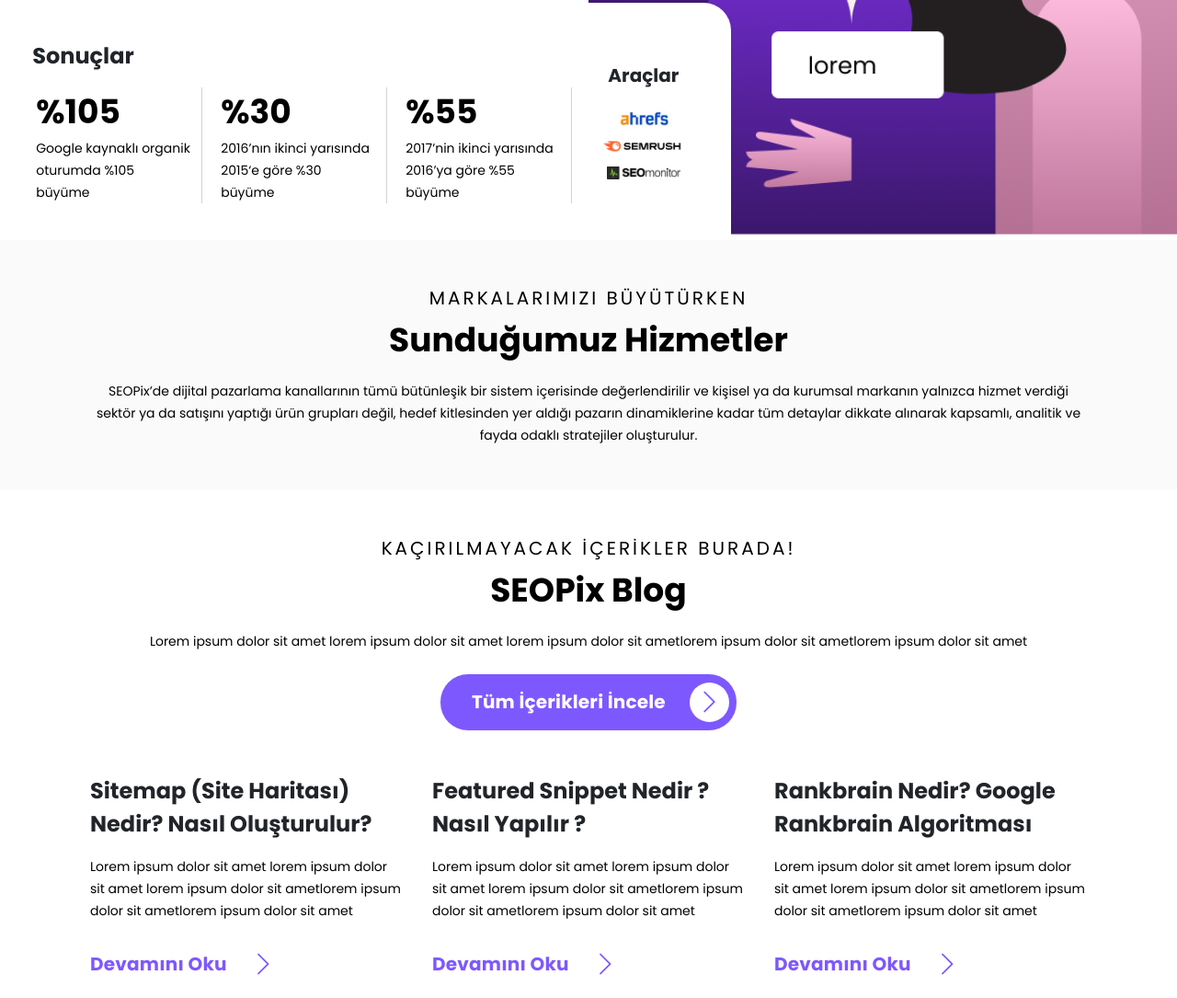
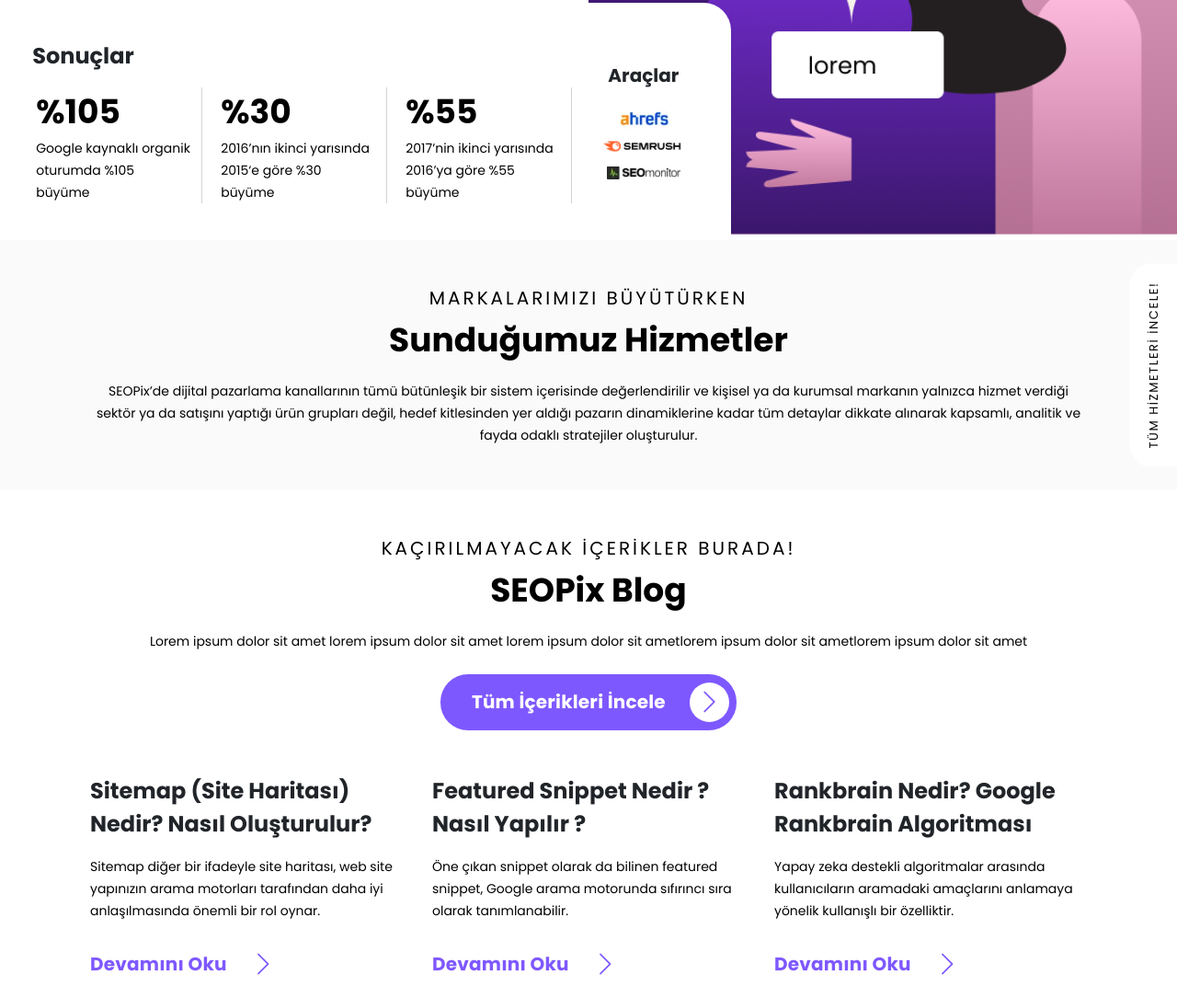
Before and after one commit to Cengizhnx/SEOPix, a plain HTML site: page index.html in a window 1280 px wide. Shown: the part 1727-2812 px from the top of the page at 92% size. Drawn offline with nearby package versions, Linux system fonts and the light colour scheme.

Commit message:
footer fix

```diff
--- a/assets/css/style.css
+++ b/assets/css/style.css
@@ -259,6 +259,26 @@ body {
 
 #services {
   background-color: var(--color-secondary);
+  position: relative;
+}
+.all-services {
+  position: absolute;
+  top: 50%;
+  right: -84.5px;
+  transform: translateY(-50%) rotate(-90deg);
+  text-decoration: none;
+  font-size: 13px;
+  font-weight: 400;
+  letter-spacing: 0.12em;
+  text-align: center;
+  color: #000;
+  background-color: #fff;
+  padding: 16px 20px;
+  border-radius: 22.67px 22.67px 0px 0px;
+}
+.all-services:hover {
+  background-color: var(--color-light-purple);
+  color: #fff;
 }
 
 #offer {
@@ -267,7 +287,6 @@ body {
   position: relative;
   margin-bottom: -175px;
 }
-
 #offer > div > div > .bold-title {
   line-height: 42px;
   width: 72%;
@@ -275,7 +294,6 @@ body {
 #offer > div > div > .plain-text {
   width: 60%;
 }
-
 #offer > div > form {
   border-radius: 30px;
   background-color: #fff;
@@ -300,8 +318,8 @@ body {
 textarea.form-control {
   resize: none;
 }
+
 /* Footer */
-
 footer {
   padding-top: 250px;
   background-color: var(--color-footer);
@@ -482,6 +500,9 @@ footer > div > hr {
   #offer > div > form {
     padding: 20px;
   }
+  .all-services{
+    display: none;
+  }
 }
 @media screen and (max-width: 465px) {
   #header > div > h1 {
@@ -530,6 +551,6 @@ footer > div > hr {
     font-size: 15px;
   }
   .contact-text {
-    font-size: 20px;
+    font-size: 18.5px;
   }
 }
--- a/index.html
+++ b/index.html
@@ -305,6 +305,7 @@
           oluşturulur.
         </p>
       </div>
+      <a href="/" class="all-services">TÜM HİZMETLERİ İNCELE!</a>
     </section>
 
     <!-- Blog -->
@@ -323,15 +324,15 @@
         </a>
 
         <div
-          class="d-flex flex-column flex-lg-row align-items-center justify-content-center mt-5 gap-2 gap-lg-0"
+          class="d-flex flex-column flex-lg-row align-items-start justify-content-center mt-5 gap-2 gap-lg-0"
         >
           <div class="col-lg-4 d-flex flex-column align-items-start px-3">
             <p class="heading m-0">
               Sitemap (Site Haritası) Nedir? Nasıl Oluşturulur?
             </p>
             <p class="plain-text text-start m-0 mt-2 mt-lg-3">
-              Lorem ipsum dolor sit amet lorem ipsum dolor sit amet lorem ipsum
-              dolor sit ametlorem ipsum dolor sit ametlorem ipsum dolor sit amet
+              Sitemap diğer bir ifadeyle site haritası, web site yapınızın arama
+              motorları tarafından daha iyi anlaşılmasında önemli bir rol oynar.
             </p>
             <a href="/" class="arrow-button-transparent mt-lg-3">
               Devamını Oku <i class="bi bi-chevron-right"></i>
@@ -340,8 +341,8 @@
           <div class="col-lg-4 d-flex flex-column align-items-start px-3">
             <p class="heading m-0">Featured Snippet Nedir ? Nasıl Yapılır ?</p>
             <p class="plain-text text-start m-0 mt-2 mt-lg-3">
-              Lorem ipsum dolor sit amet lorem ipsum dolor sit amet lorem ipsum
-              dolor sit ametlorem ipsum dolor sit ametlorem ipsum dolor sit amet
+              Öne çıkan snippet olarak da bilinen featured snippet, Google arama
+              motorunda sıfırıncı sıra olarak tanımlanabilir.
             </p>
             <a href="/" class="arrow-button-transparent mt-lg-3">
               Devamını Oku <i class="bi bi-chevron-right"></i>
@@ -352,8 +353,8 @@
               Rankbrain Nedir? Google Rankbrain Algoritması
             </p>
             <p class="plain-text text-start m-0 mt-2 mt-lg-3">
-              Lorem ipsum dolor sit amet lorem ipsum dolor sit amet lorem ipsum
-              dolor sit ametlorem ipsum dolor sit ametlorem ipsum dolor sit amet
+              Yapay zeka destekli algoritmalar arasında kullanıcıların aramadaki
+              amaçlarını anlamaya yönelik kullanışlı bir özelliktir.
             </p>
             <a href="/" class="arrow-button-transparent mt-lg-3">
               Devamını Oku <i class="bi bi-chevron-right"></i>
@@ -439,7 +440,7 @@
               <span>‘Dönüşüm Odaklı Dijital Pazarlama Ajansı‘</span> olarak
               tanımlanabilir.
             </p>
-            <p class="contact-text mt-4">Bize Ulaşın !</p>
+            <p class="d-none d-lg-block contact-text mt-4">Bize Ulaşın !</p>
           </div>
           <div class="col-12 col-lg-2">
             <p class="footer-title">Dijital Pazarlama</p>
@@ -537,8 +538,9 @@
           </div>
         </div>
         <div
-          class="bottom-bar col-12 d-flex flex-column flex-lg-row align-items-center justify-content-center justify-content-lg-start gap-3 gap-lg-4 mt-4"
+          class="bottom-bar col-12 d-flex flex-column flex-lg-row align-items-start justify-content-center justify-content-lg-start gap-3 gap-lg-4 mt-4"
         >
+          <p class="d-block d-lg-none contact-text">Bize Ulaşın !</p>
           <div
             class="col-12 col-lg-4 d-flex flex-column flex-lg-row gap-3 gap-lg-0 justify-content-between"
           >
```
